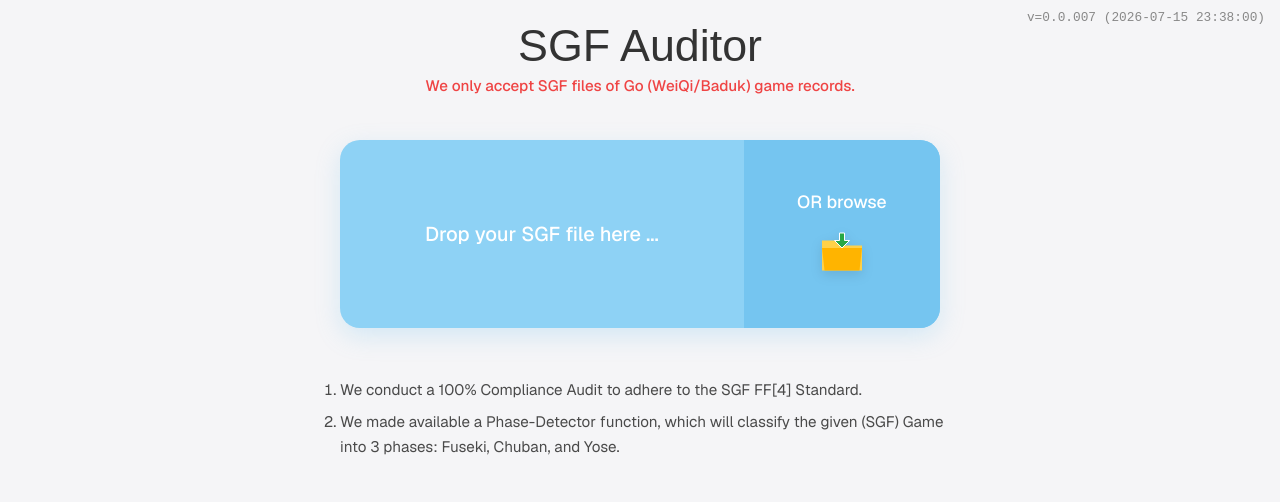
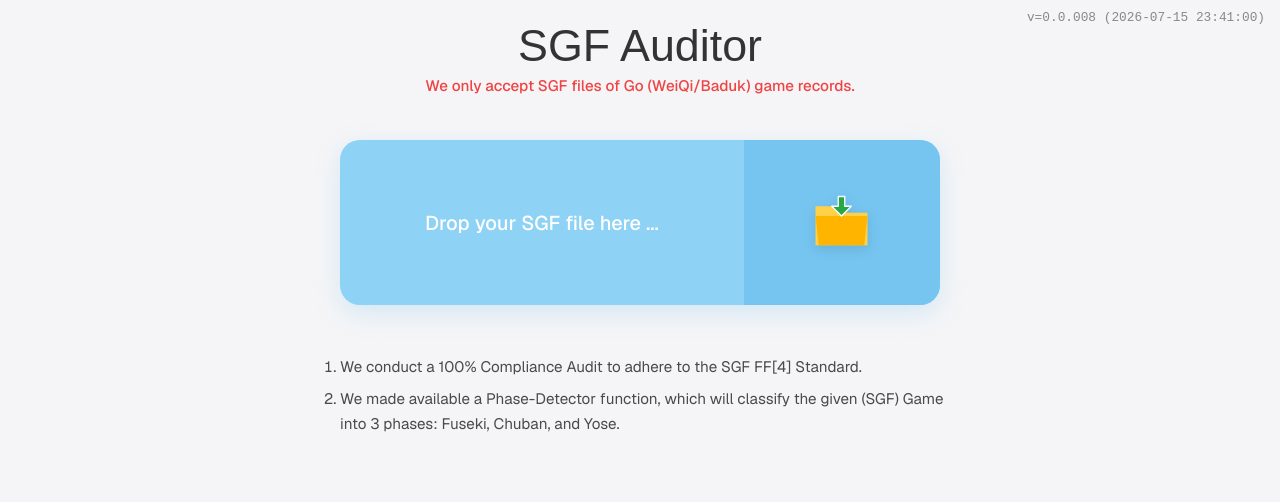
Before and after one commit to dave-masorn/SGF-Auditor, a plain HTML site: page index.html in a window 1280 px wide. Shown: the top 502 px of the page. Drawn offline with nearby package versions, Linux system fonts and the light colour scheme; a web font is replaced by a local one.

Commit message:
Remove OR browse text, center folder icon to match mockup, and bump version to v=0.0.008

```diff
--- a/index.html
+++ b/index.html
@@ -99,9 +99,8 @@
         }
 
         .folder-icon {
-            margin-top: 15px;
-            width: 50px;
-            height: 50px;
+            width: 65px;
+            height: 65px;
             transition: transform 0.2s ease;
             filter: drop-shadow(0 4px 6px rgba(0,0,0,0.1));
         }
@@ -210,7 +209,7 @@
     </style>
 </head>
 <body>
-    <div class="changelog-version">v=0.0.007 (2026-07-15 23:38:00)</div>
+    <div class="changelog-version">v=0.0.008 (2026-07-15 23:41:00)</div>
 
     <h1>SGF Auditor</h1>
     <div class="red-subheader">We only accept SGF files of Go (WeiQi/Baduk) game records.</div>
@@ -221,7 +220,6 @@
             Drop your SGF file here ...
         </div>
         <div class="browse-zone" onclick="document.getElementById('file-input').click()">
-            OR browse
             <svg class="folder-icon" viewBox="0 0 100 100" xmlns="http://www.w3.org/2000/svg">
                 <!-- Back of folder -->
                 <path d="M10,25 L35,25 L45,35 L90,35 L90,85 L10,85 Z" fill="#ffd149" />
```
Also changed, not shown: compliance.html (+1 -1 lines), tech-log.html (+1 -1 lines).
